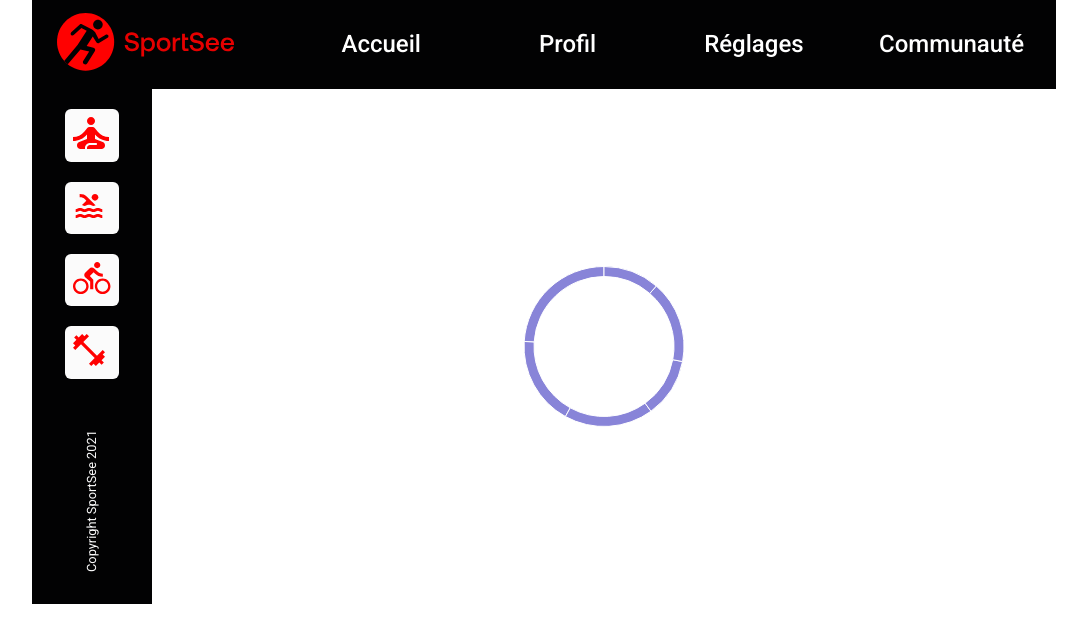
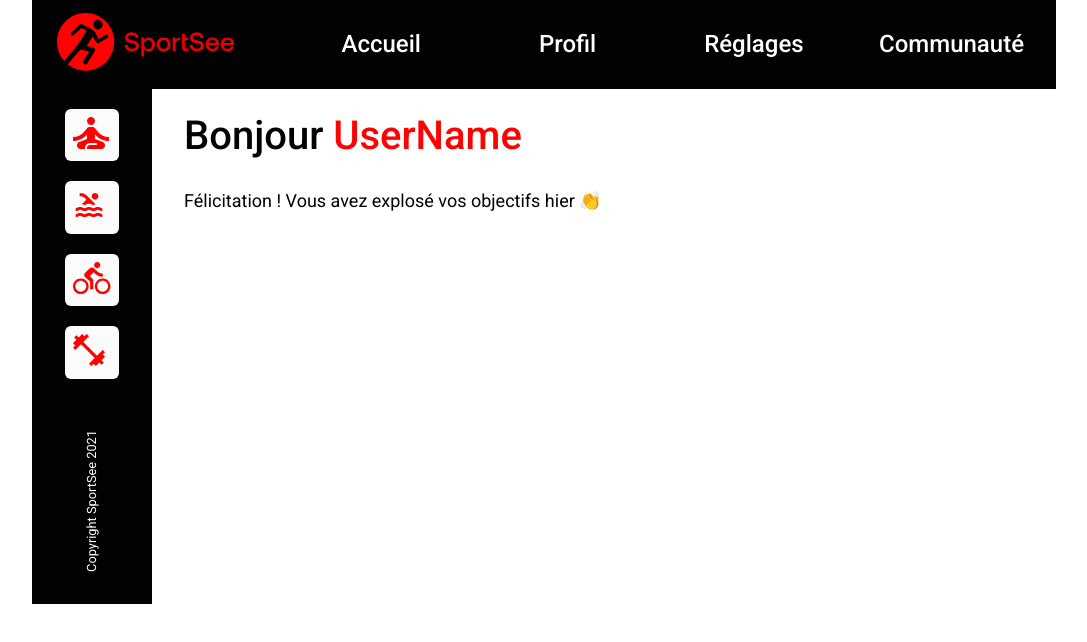
Before and after one commit to filoupegase/CorentinLoison_12_04122021, a React (Create React App) app: page / in a window 1280 px wide. Shown: the top 642 px of the page, without its empty margins (96-1183 px from the left). Built offline with nearby package versions, Linux system fonts and the light colour scheme.

Commit message:
fix/title heading && delete composant pie

```diff
--- a/src/components/PieChart/index.jsx
+++ b/src/components/PieChartObjectif/index.jsx
@@ -3,34 +3,14 @@ import { Pie, PieChart, ResponsiveContainer } from 'recharts';
 const data01 = [
   {
     'name': 'Group A',
-    'value': 400
-  },
-  {
-    'name': 'Group B',
-    'value': 300
-  },
-  {
-    'name': 'Group C',
-    'value': 300
-  },
-  {
-    'name': 'Group D',
-    'value': 200
-  },
-  {
-    'name': 'Group E',
-    'value': 278
-  },
-  {
-    'name': 'Group F',
-    'value': 189
+    'value': 1
   }
 ];
 
-const PieChartCom = function () {
+const PieChartObjectif = function () {
   return (
       <>
-        <ResponsiveContainer width="100%" height="100%">
+        <ResponsiveContainer width="10px" height="10px">
           <PieChart width={ 160 } height={ 160 }>
             <Pie data={ data01 }
                  dataKey="value"
@@ -48,4 +28,4 @@ const PieChartCom = function () {
   );
 };
 
-export default PieChartCom;
+export default PieChartObjectif;
--- a/src/pages/DashBoard.jsx
+++ b/src/pages/DashBoard.jsx
@@ -1,7 +1,11 @@
 import Header from '../components/Header';
 import styled from 'styled-components';
+import { themeColor } from '../utils/style/colorsStyle';
 import NavAside from '../components/NavAside';
-import PieChartCom from '../components/PieChart';
+
+/*
+import PieChartObjectif from '../components/PieChartObjectif';
+*/
 
 
 function DashBoard() {
@@ -10,8 +14,16 @@ function DashBoard() {
         <Header />
         <DashboardContainer>
           <NavAside />
+
           <SectionContent>
-            <PieChartCom />
+            <MainTitle>
+              Bonjour <SpanUserName>{ 'UserName' }</SpanUserName>
+            </MainTitle>
+            <MessageUser>
+              <span>Félicitation ! Vous avez explosé vos objectifs hier 👏</span>
+            </MessageUser>
+
+
           </SectionContent>
         </DashboardContainer>
       </>
@@ -19,8 +31,8 @@ function DashBoard() {
 }
 
 const DashboardContainer = styled.main`
-  display: grid;
-  grid-template-columns: 7.5rem 1fr;
+display: grid;
+grid-template-columns: 7.5rem 1fr;
 `;
 
 const SectionContent = styled.section`
@@ -30,4 +42,21 @@ const SectionContent = styled.section`
   }
 `;
 
+const MainTitle = styled.h1`
+margin: 0;
+font-size: 48px;
+font-weight: 500;
+@media (max-width: 1340px){
+font-size: 2.5rem}
+`;
+
+const SpanUserName = styled.span`
+color: ${ themeColor.primary };
+`;
+
+const MessageUser = styled.p`
+  margin: 2rem 0 4rem 0;
+  font-size: 18px;
+`;
+
 export default DashBoard;
```
